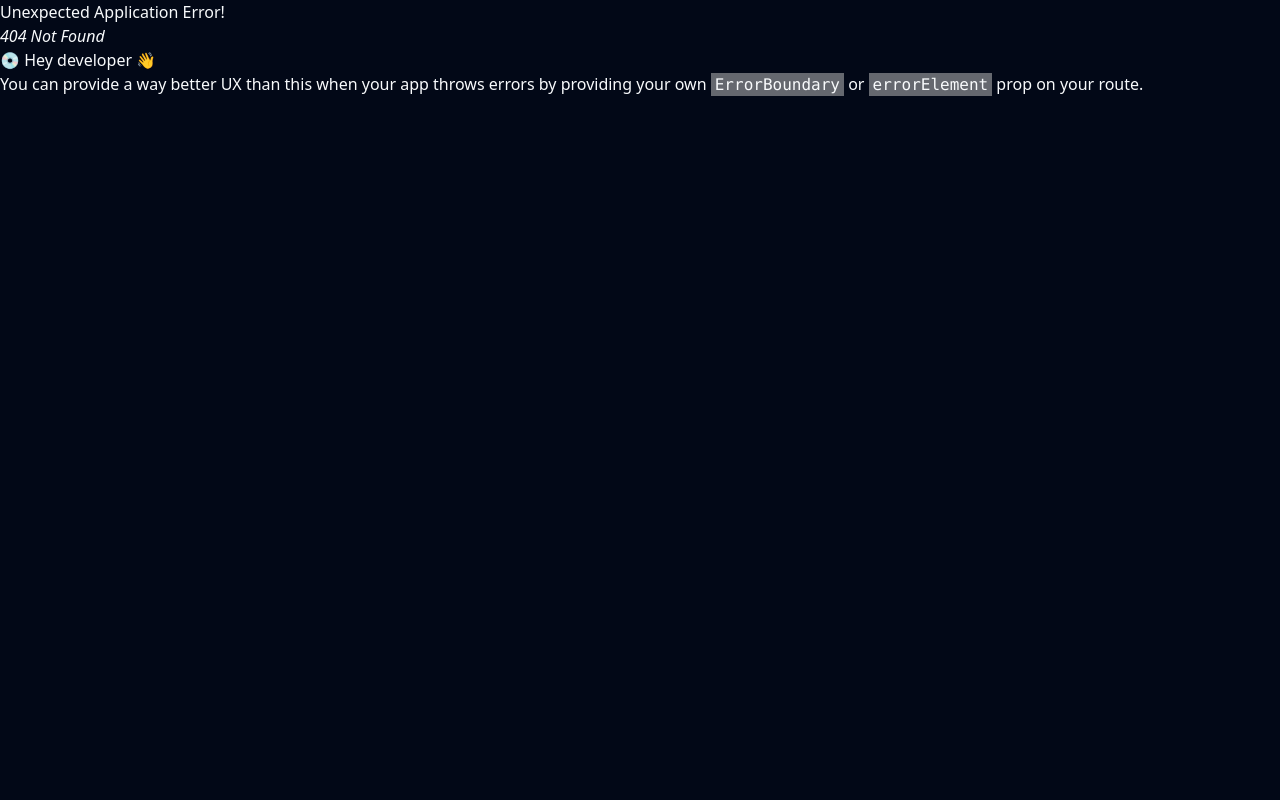
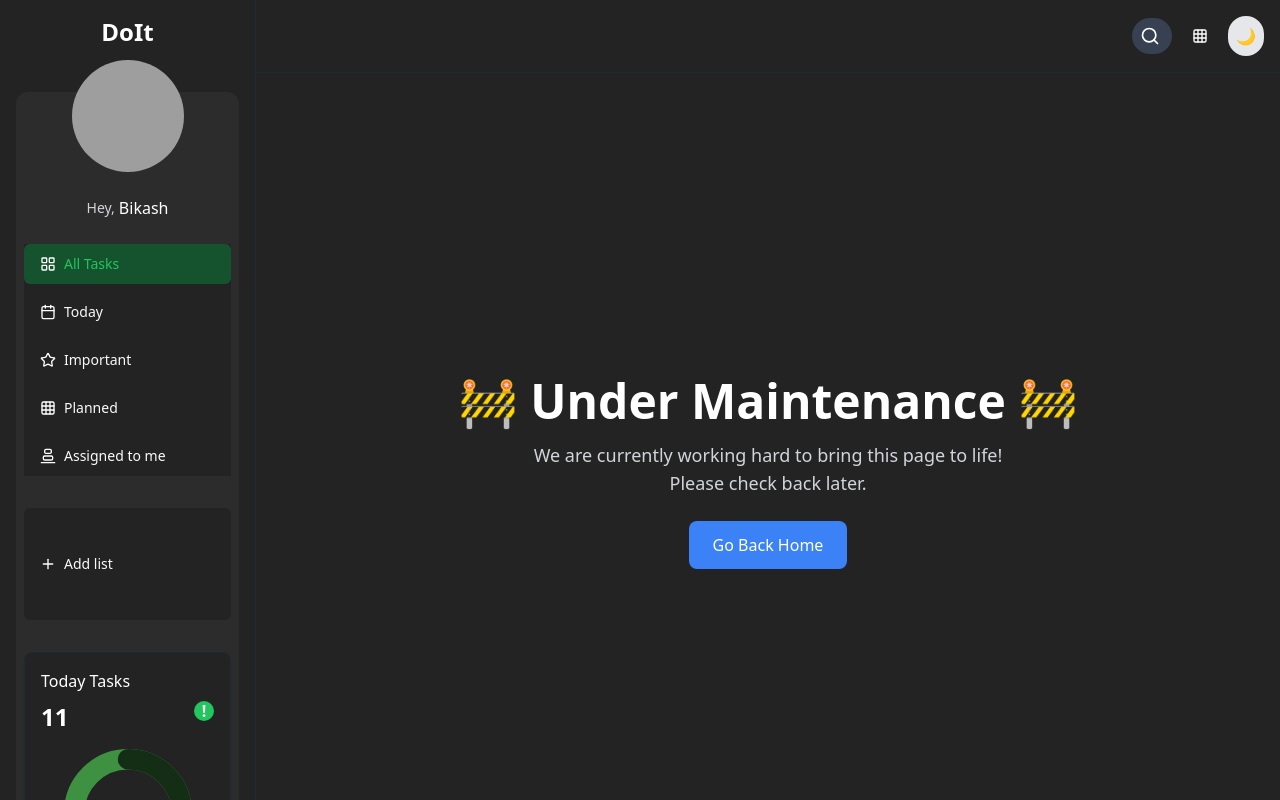
Before and after one commit to Bikash-Malu/3legant, a React (Vite) app: page /today in a window 1280 px wide. Before the commit this address had no page. Shown: the top 800 px of the page. Built offline with nearby package versions, Linux system fonts and the light colour scheme; grey boxes are pictures that could not be loaded.

Commit message:
adding loader

```diff
--- a/package.json
+++ b/package.json
@@ -26,6 +26,7 @@
     "react-circular-progressbar": "^2.1.0",
     "react-dom": "^18.3.1",
     "react-icons": "^5.3.0",
+    "react-loader-spinner": "^6.1.6",
     "react-loading-skeleton": "^3.5.0",
     "react-router-dom": "^6.28.0",
     "sonner": "^1.7.0",
--- a/src/App.jsx
+++ b/src/App.jsx
@@ -4,6 +4,7 @@ import './App.css';
 import { ThemeProvider } from './theme/theme-provider'; // Ensure this path is correct
 import Dashboard from './components/Dashboard';
 import Task from './components/Task'; // Ensure Task is imported correctly
+import Today from './components/Today';
 
 const appRouter = createBrowserRouter([
   {
@@ -13,6 +14,10 @@ const appRouter = createBrowserRouter([
       {
         path: 'task', // Child route for tasks
         element: <Task />,
+      },
+      {
+        path: 'today', // Child route for tasks
+        element: <Today />,
       },
     ],
   },
--- a/src/components/Dashboard.jsx
+++ b/src/components/Dashboard.jsx
@@ -95,7 +95,7 @@ export default function Dashboard() {
                 className="w-full justify-start gap-2"
               >
                 <Calendar className="h-4 w-4 text-[#232323] dark:text-white" />
-                <Link to={'/'}>
+                <Link to={'/today'}>
                 Today
                 </Link>
               </Button>
--- /dev/null
+++ b/src/components/Today.jsx
@@ -0,0 +1,48 @@
+import React, { useState, useEffect } from "react";
+import { Link } from "react-router-dom";
+import { TailSpin } from "react-loader-spinner"; // Import the spinner component
+
+const Today = () => {
+  const [loading, setLoading] = useState(true);
+
+  // Set a delay to simulate a loading screen for 2 seconds
+  useEffect(() => {
+    setTimeout(() => {
+      setLoading(false); // Stop loading after 2 seconds
+    }, 2000); // 2000 ms = 2 seconds
+  }, []);
+
+  return (
+    <div className="flex flex-col items-center justify-center h-screen bg-[#232323]">
+      {loading ? (
+        // Show the loading spinner during loading state
+        <TailSpin
+          height="80"
+          width="80"
+          color="#4fa94d"
+          ariaLabel="loading"
+          wrapperClass="mb-4"
+        />
+      ) : (
+        // Once loading is complete, show the content
+        <>
+          <h1 className="text-5xl font-bold text-gray-800 dark:text-white mb-4">
+            🚧 Under Maintenance 🚧
+          </h1>
+          <p className="text-lg text-gray-600 dark:text-gray-300 text-center">
+            We are currently working hard to bring this page to life! <br />
+            Please check back later.
+          </p>
+          <Link
+            to="/"
+            className="mt-6 px-6 py-3 bg-blue-600 text-white rounded-lg hover:bg-blue-700 dark:bg-blue-500 dark:hover:bg-blue-600"
+          >
+            Go Back Home
+          </Link>
+        </>
+      )}
+    </div>
+  );
+};
+
+export default Today;
```
Also changed, not shown: 1 other file (tests, documents, lock files or other folders).
